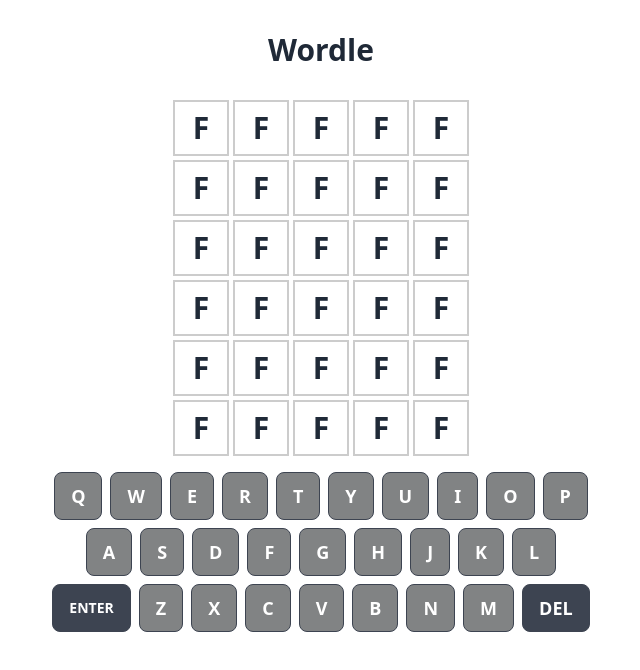
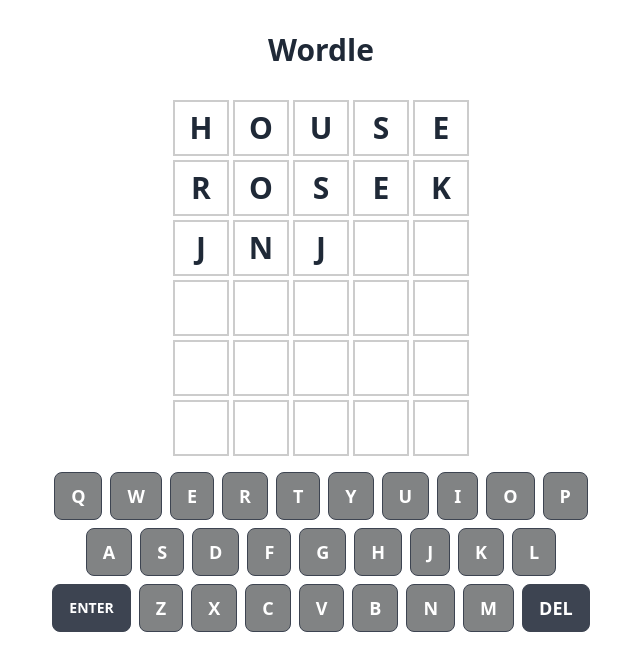
Before and after one commit to DevNickJr/wordle, a React (Vite) app: page / in a window 1280 px wide. Shown: the top 670 px of the page, without its empty margins (319-959 px from the left). Built offline with nearby package versions, Linux system fonts and the light colour scheme; what prettier-plugin-tailwindcss would draw is missing.

Commit message:
updates for prince

```diff
--- a/src/components/GameBoxes.tsx
+++ b/src/components/GameBoxes.tsx
@@ -1,15 +1,24 @@
 import React from "react";
 
 interface GameBoxesProps {
-    word: string
+    word: string,
+    words: string[]
 }
 
-const GameBoxes: React.FC<GameBoxesProps> = () => {
+const GameBoxes: React.FC<GameBoxesProps> = ({ word, words }) => {
+    console.log(word, words)
     return (
         <div className="flex flex-col gap-1">
-            {[0,1,2,3,4,5].map(num =>
-                <div key={num} className={`flex gap-1`}>
-                    {[0,1,2,3,4].map(num => <div key={num} className={`w-14 h-14 border-2 border-black/20 text-3xl flex justify-center items-center font-bold ${false && "border-black/40"} ${false && "bg-[#787c7e] text-white"} ${false && "bg-[#c9b458] text-white"}`}>F</div>)}
+            {words?.map(word => {
+                const wordArr = word.split("");
+               return <div key={word} className={`flex gap-1`}>
+                    {[0,1,2,3,4].map((num) => <div key={num} className={`w-14 h-14 border-2 border-black/20 text-3xl flex justify-center items-center font-bold ${false && "border-black/40"} ${false && "bg-[#787c7e] text-white"} ${false && "bg-[#c9b458] text-white"} capitalize`}>{wordArr[num]}</div>)}
+                </div>
+            }
+            )}
+            {[...Array(6 - words.length)]?.map(val =>
+                <div key={val} className={`flex gap-1`}>
+                    {[0,1,2,3,4].map(num => <div key={`${val} ${num}`} className={`w-14 h-14 border-2 border-black/20 text-3xl flex justify-center items-center font-bold ${false && "border-black/40"} ${false && "bg-[#787c7e] text-white"} ${false && "bg-[#c9b458] text-white"}`}></div>)}
                 </div>
             )}
         </div>
--- a/src/pages/Home/index.tsx
+++ b/src/pages/Home/index.tsx
@@ -1,15 +1,16 @@
-import React from 'react'
+import React, { useState } from 'react'
 import GameKeyboard from "../../components/GameKeyboard.tsx";
 import GameBoxes from '../../components/GameBoxes.tsx';
 
 
 
 const Home = () => {
-  const word = 'LOVING'
+  const [words, setWords] = useState<string[]>(["HOUSE", "Rosek", "jnj"])
+  const [word, setWord] = useState<number>(0)
   return (
       <div className='pt-8 flex justify-center items-center flex-col gap-4'>
         <h1 className='text-3xl font-extrabold mb-4'>Wordle</h1>
-        <GameBoxes word={word} />
+        <GameBoxes word={word} words={words} />
         <GameKeyboard />
       </div>
   )
```
